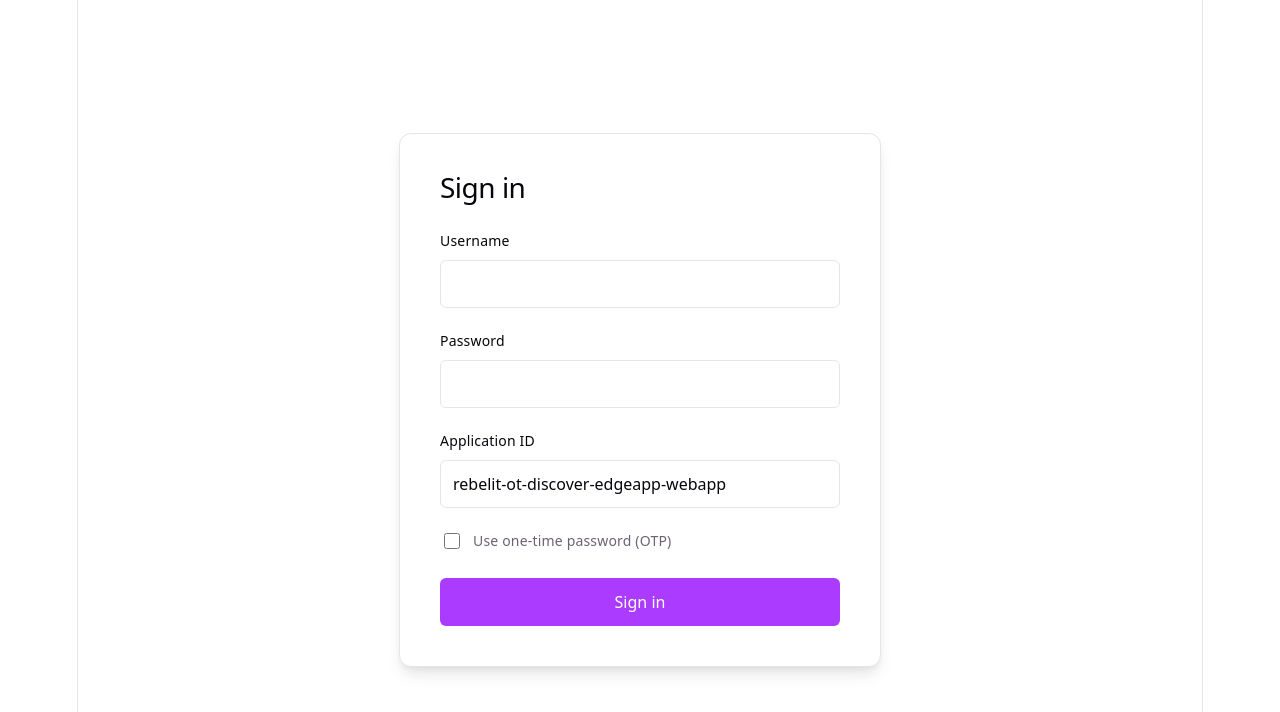
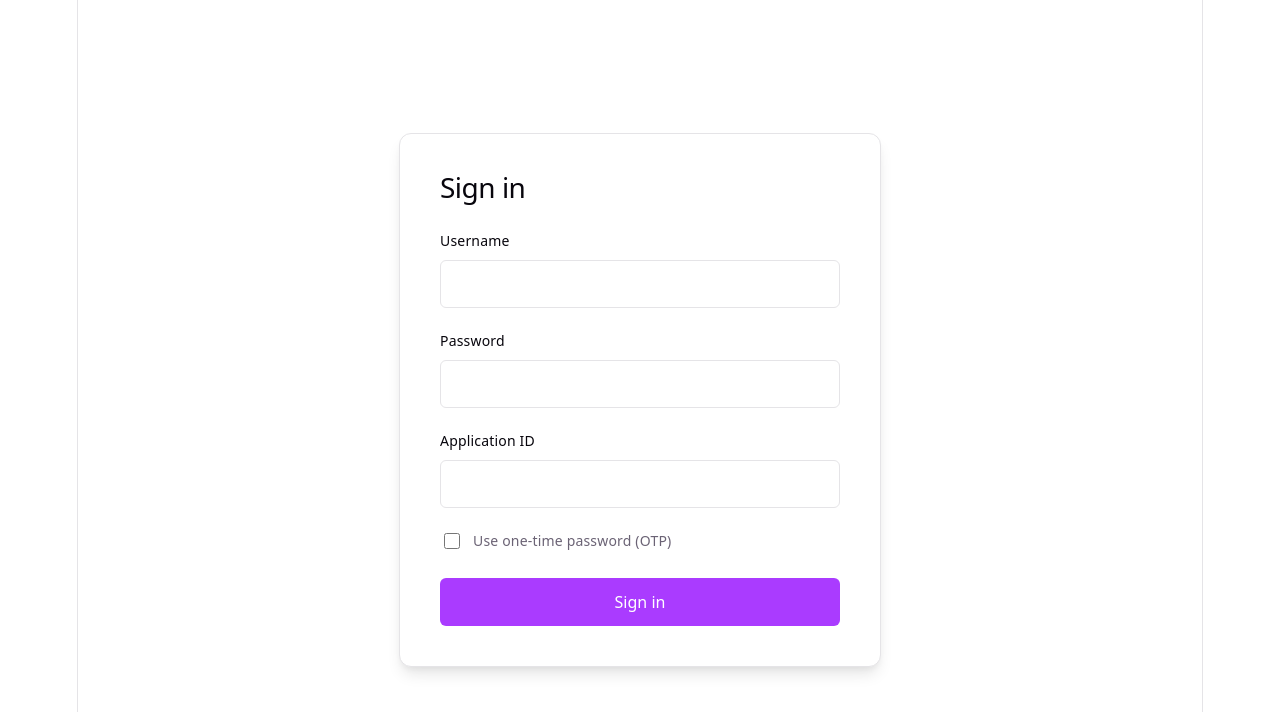
Before and after one commit to Rebel-it/rebel-ot-discover-edgeapp, a React (Vite) app in the folder src/Rebelit.OT.Discover.EdgeApp.WebApp/: page / in a window 1280 px wide. Shown: the top 712 px of the page. Built offline with nearby package versions, Linux system fonts and the light colour scheme.

Commit message:
removed a prefilled field to make it now empty

```diff
--- a/src/Rebelit.OT.Discover.EdgeApp.WebApp/src/components/LoginPage.tsx
+++ b/src/Rebelit.OT.Discover.EdgeApp.WebApp/src/components/LoginPage.tsx
@@ -3,14 +3,14 @@ import type { AuthObject } from '../models/AuthObject'
 import { login } from '../services/authenticationService.ts'
 import styles from './LoginPage.module.css'
 
-const defaultApplicationId = 'rebelit-ot-discover-edgeapp-webapp'
+
 type LoginFormSubmitEvent = Parameters<NonNullable<ComponentProps<'form'>['onSubmit']>>[0]
 
 const defaultAuthObject: AuthObject = {
   username: '',
   password: '',
   otpCode: '',
-  applicationID: defaultApplicationId,
+  applicationID: '',
 }
 
 function LoginPage() {
```
